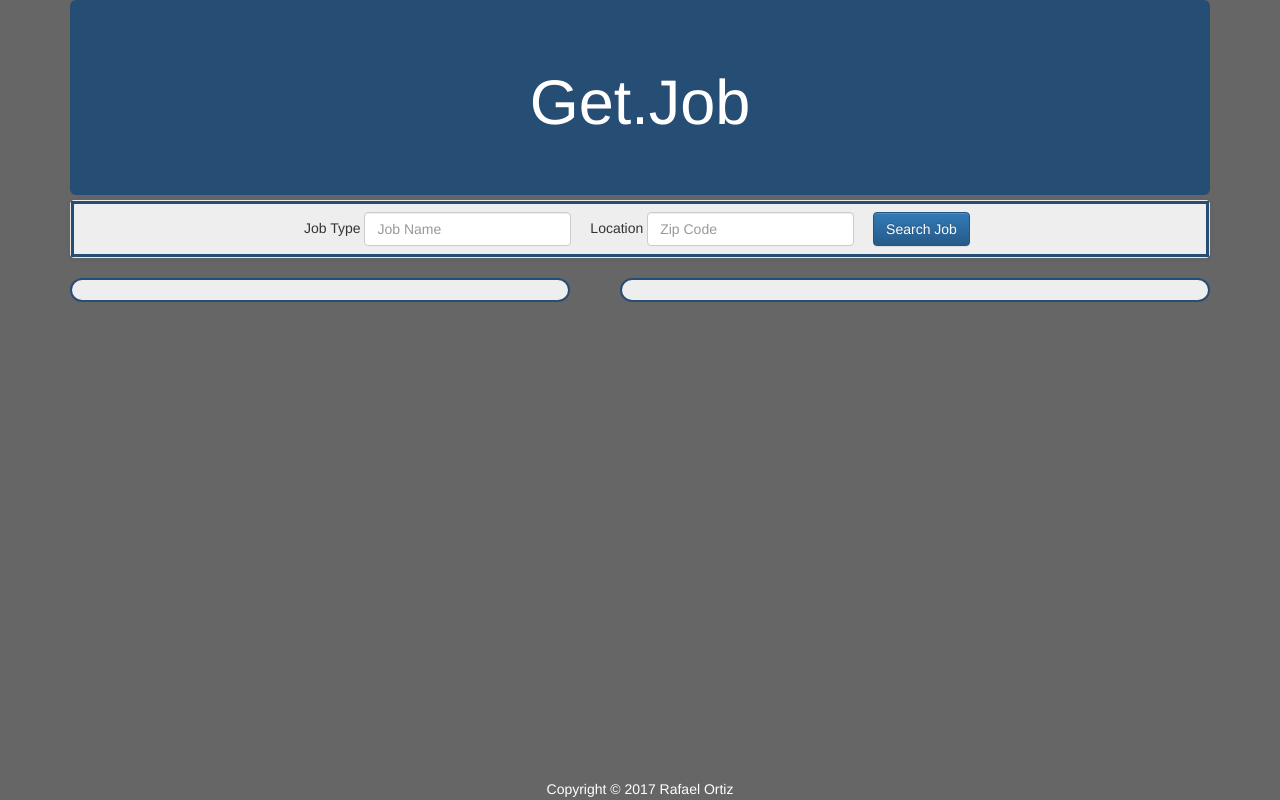
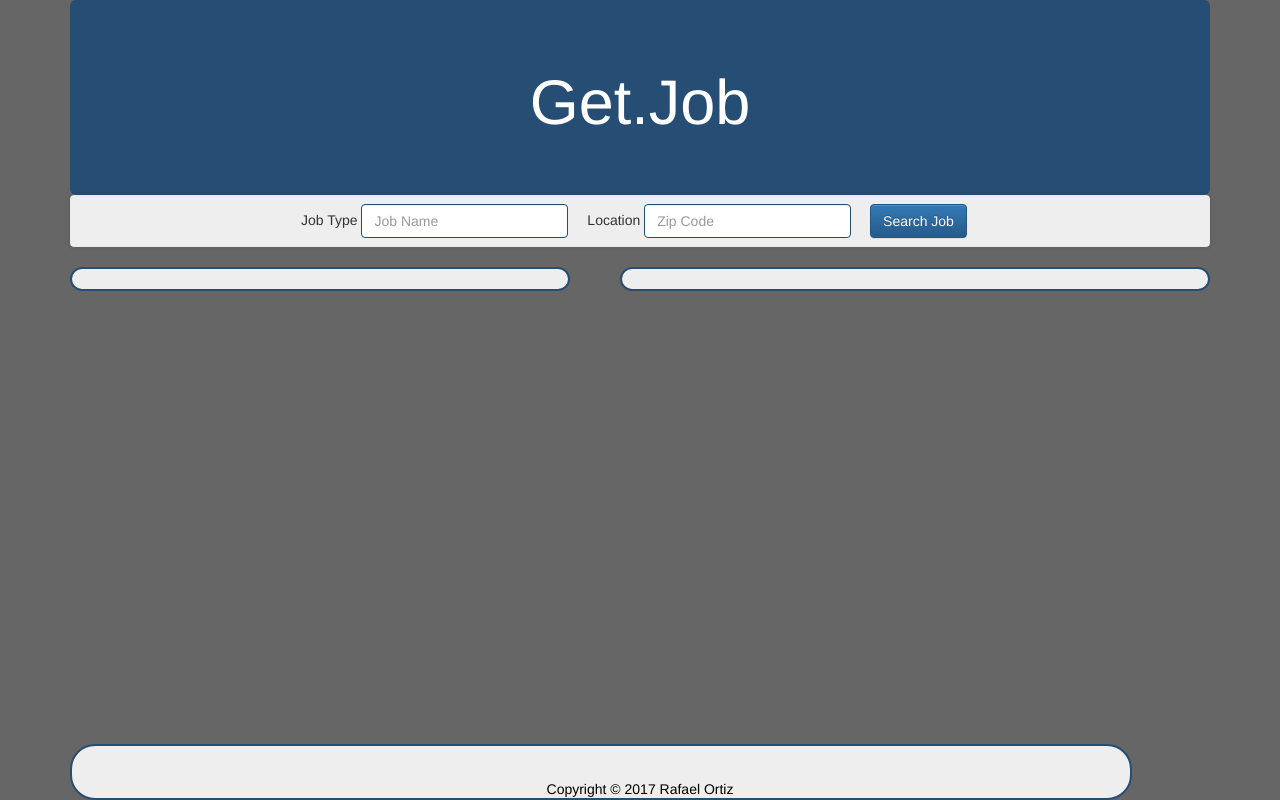
Before and after one commit to adurha10/api-mashup, a PHP site: page / in a window 1280 px wide. Run offline with PHP 8.4, Linux system fonts and the light colour scheme; some libraries are stand-ins or nearby versions.

Commit message:
more changes

```diff
--- a/assets/css/style.css
+++ b/assets/css/style.css
@@ -11,12 +11,11 @@
  }
 
  .navbar {
- 	margin-top: -25px;
+ 	margin-top: -30px;
  }
 
  .container-fluid {
  	background-color: #eeeeee;
- 	border: 3px solid #264d73;
  }
 
 .map {
@@ -44,10 +43,12 @@ footer {
 	height: 7%;
 	bottom: 0px;
 	width: 83%;
-	background-color: #666666;
+	background-color: #eeeeee;
 	text-align: center;
-	color: #ffffff;
+	color: #000000;
 	line-height: 150%;
+	border: 2px solid #264d73;
+	border-radius: 25px;
 }
 
 #jumbotron {
@@ -60,6 +61,14 @@ footer {
 	margin-left: 200px;
 }
 
+#search-input {
+	border: 1px solid #254d73;
+}
+
+#zip-input {
+	border: 1px solid #254d73;
+}
+
 #fg2 {
 	margin-right: 0px;
 	margin-left: 15px;
```
